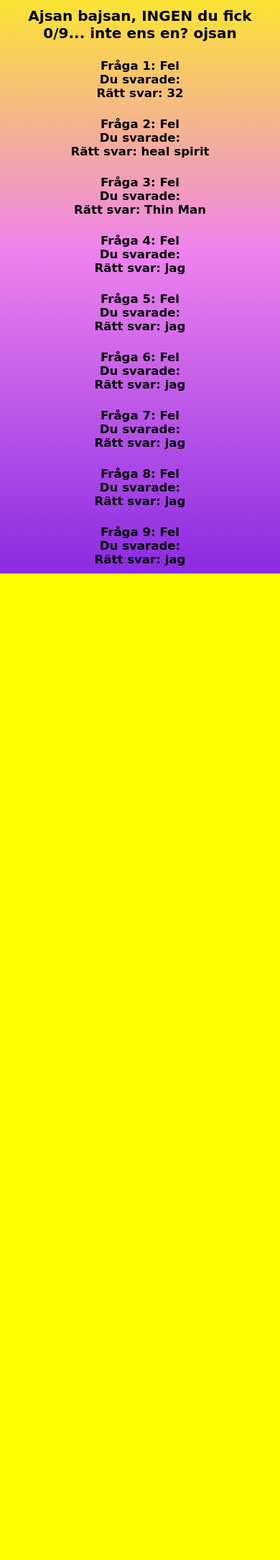
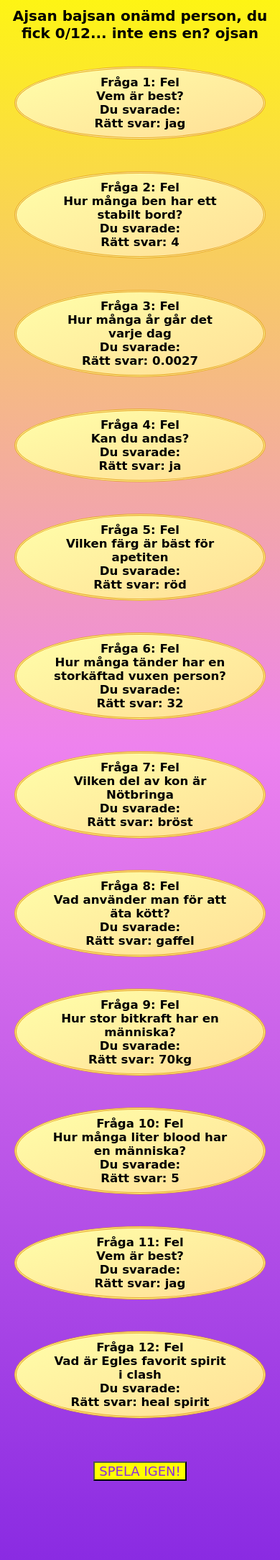
Before and after one commit to Egle-TE23/www, a PHP site: page /results.php in a window 390 px wide. Shown: the part 96-2264 px from the top of the page at 72% size. Before the commit the page ends 893 px from the top, so only its background shows below. Run offline with PHP 8.4, Linux system fonts and the light colour scheme.

Commit message:
Gjorde klart quizet, testade på mobil och validera all kod.

```diff
--- a/WEBSERVER/uppgifter/uppgift1/questions.php
+++ b/WEBSERVER/uppgifter/uppgift1/questions.php
@@ -1,13 +1,16 @@
 <?php
 
 $questions=[
+    ["Vem är best?","jag","du","vi","ni",1],
+    ["Hur många ben har ett stabilt bord?","-1","2","3","4",4],
+    ["Hur många år går det varje dag","0.0052","0.0027","0","minst 1?",2],
+    ["Kan du andas?","ja","nej","hur mycket?","kanske",1],
+    ["Vilken färg är bäst för apetiten","blå","lila","röd","vit",3],
     ["Hur många tänder har en storkäftad vuxen person?","18","32","28","36",2],
+    ["Vilken del av kon är Nötbringa","bröst","ben","kind","rygg",1],
+    ["Vad använder man för att äta kött?","händer","sax","gaffel","sked",3],
+    ["Hur stor bitkraft har en människa?","30kg","5kg","200kg","70kg",4],
+    ["Hur många liter blood har en människa?","5","7","2","3",1],
+    ["Vem är best?","jag","inte du","inte vi","inte ni",1],
     ["Vad är Egles favorit spirit i clash","ice spirit","fire spirit","electro spirit","heal spirit",4],
-    ["Vem skulle vinna i en fight?","jag","Thin Man","Grizzly Bear","Jhon Cena",2],
-    ["Vilken färg är bästa","jag","du","vi","ni",1],
-    ["","jag","du","vi","ni",1],
-    ["Vem är best?","jag","du","vi","ni",1],
-    ["Vem är best?","jag","du","vi","ni",1],
-    ["Vem är best?","jag","du","vi","ni",1],
-    ["Vem är best?","jag","du","vi","ni",1],
 ];
--- a/WEBSERVER/uppgifter/uppgift1/quiz.php
+++ b/WEBSERVER/uppgifter/uppgift1/quiz.php
@@ -1,6 +1,6 @@
 <?php
 session_start();
-include "questions.php";
+require "questions.php";
 
 if (isset($_POST['name'])) {
     $_SESSION['name'] = $_POST['name'];
--- a/WEBSERVER/uppgifter/uppgift1/results.php
+++ b/WEBSERVER/uppgifter/uppgift1/results.php
@@ -3,12 +3,15 @@ session_start();
 
 
 
-include "questions.php";
+require "questions.php";
 
 $score=0;
 $total=count($questions);
 $results = [];
-$name = isset($_SESSION['name'])? $_SESSION['name']: "INGEN";
+$name = isset($_SESSION['name'])? $_SESSION['name']: "onämd person";
+if ($name == ""){
+    $name = "onämd person";
+}
 
 for($i=0; $i<count($questions); $i++){
     $answer = isset($_POST["q".$i]) ? $_POST["q".$i] : null;
@@ -16,13 +19,13 @@ for($i=0; $i<count($questions); $i++){
 
     if($answer==$correctAnswer){
         $score++;
-        $results[$i]="Fråga ".($i+1).": Rätt!";
+        $results[$i]="Fråga ".($i+1).": Rätt!<br>".$questions[$i][0]."<br>Du svarade: ".$questions[$i][$answer]."<br>Rätt svar: ".$questions[$i][$correctAnswer];
     }
     else if($answer!=null){
-        $results[$i]="Fråga ".($i+1).": Fel<br>Du svarade: ".$questions[$i][$answer]."<br>Rätt svar: ".$questions[$i][$correctAnswer];
+        $results[$i]="Fråga ".($i+1).": Fel<br>".$questions[$i][0]."<br>Du svarade: ".$questions[$i][$answer]."<br>Rätt svar: ".$questions[$i][$correctAnswer];
     }
     else{
-         $results[$i]="Fråga ".($i+1).": Fel<br>Du svarade:  <br>Rätt svar: ".$questions[$i][$correctAnswer];
+         $results[$i]="Fråga ".($i+1).": Fel<br>".$questions[$i][0]."<br>Du svarade:  <br>Rätt svar: ".$questions[$i][$correctAnswer];
     }
 }
 
@@ -43,16 +46,19 @@ for($i=0; $i<count($questions); $i++){
 
     <div class="container">
     <?php
-    if($score==0){echo "<h4>Ajsan bajsan, ". htmlspecialchars($name)." du fick ".$score."/".$total."... inte ens en? ojsan</h4>";
+    if($score==0){echo "<h4>Ajsan bajsan ". htmlspecialchars($name).", du fick ".$score."/".$total."... inte ens en? ojsan</h4>";
     }
-    else if($score<$total/2){echo "<h4>Ajsan, ". htmlspecialchars($name)." du fick ".$score."/".$total." rätt... kunde ha vart bättre.</h4>";}
-    else if($score==$total){echo "<h4>WOW PERFEKT! ". htmlspecialchars($name)." du fick ".$score."/".$total." rätt!!!!</h4>";}
-    else{echo "<h4>Bra jobbat! ". htmlspecialchars($name)." du fick ".$score."/".$total." rätt!!</h4>";}
-
-    foreach($results as $result){
+    else if($score<$total/2){echo "<h4>Ajsan ". htmlspecialchars($name).", du fick ".$score."/".$total." rätt... kunde ha vart bättre.</h4>";}
+    else if($score==$total){echo "<h4>WOW PERFEKT ". htmlspecialchars($name)."! du fick ".$score."/".$total." rätt!!!!</h4>";}
+    else{echo "<h4>Bra jobbat ". htmlspecialchars($name)."! du fick ".$score."/".$total." rätt!! Nästan bra!</h4>";}
+    echo '<div class="results">';
+        foreach($results as $result){
         echo "<br><h5>".$result."</h5>";
     }
+    echo'</div>';
+
     ?>
+    <button type="button"class="againbtn"><a href="welcome.php">SPELA IGEN!</a></button>
     </div>
 </body>
 </html>
--- a/WEBSERVER/uppgifter/uppgift1/style.css
+++ b/WEBSERVER/uppgifter/uppgift1/style.css
@@ -3,8 +3,9 @@
     font-family:Comic Sans MS, Comic Sans;
 }
 body{
+    background-size: cover;
     background-image: linear-gradient(yellow,violet,blueviolet);
-    background-size: cover !important;
+    min-height: 100vh;
 }
 #header{
     background-color: yellow;
@@ -25,7 +26,7 @@ body{
 }
 .options{
     display: grid;
-    margin: 0px auto;
+    margin: 0 auto;
     grid-template-columns: auto auto;
     justify-content:center;
 }
@@ -33,7 +34,7 @@ body{
     padding: 10px 50px;
     margin: 10px;
     background-image: linear-gradient(to bottom right, rgb(255, 255, 169), rgb(255, 222, 151));
-    border: 4px, double, rgb(231, 170, 38);
+    border: 3px, double, rgb(231, 170, 38);
     border-radius: 50%;
     white-space: nowrap;
 }
@@ -57,8 +58,25 @@ a{
 @media (max-width: 800px) {
   .options{
     display: grid;
-    margin: 0px auto;
+    margin: 0 auto;
     grid-template-columns:auto;
     justify-content:center;
 }
 }
+.results{
+    display: grid;
+    grid-template-columns: auto;
+    justify-content: center;
+}
+.results>h5{
+    padding: 10px 50px;
+    margin: 10px;
+    background-image: linear-gradient(to bottom right, rgb(255, 255, 169), rgb(255, 222, 151));
+    border: 3px, double, rgb(231, 170, 38);
+    border-radius: 50%;}
+
+.againbtn{
+    background-color: yellow;
+    margin: 50px;
+    margin-bottom: 100px;
+}
```
